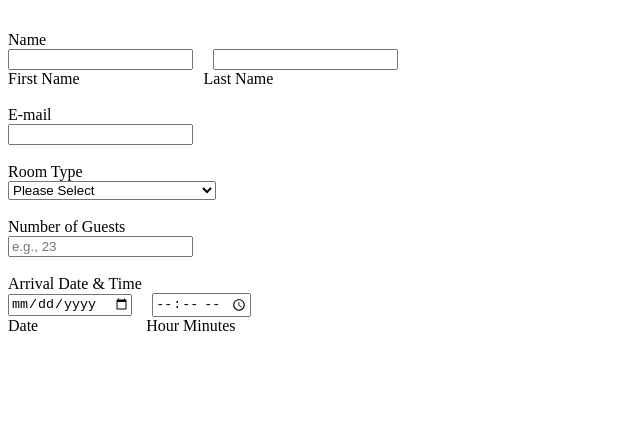
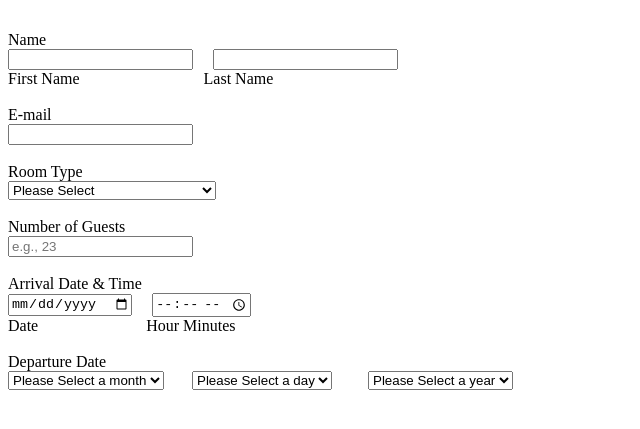
Before and after one commit to vaishnavishahakar/Hotel-Booking-Assignment-7, a plain HTML site: page index.html in a window 1280 px wide. Shown: the part 263-692 px from the top of the page, without its empty margins (0-640 px from the left). Drawn offline with Linux system fonts and the light colour scheme.

Commit message:
created dropdowns

```diff
--- a/index.html
+++ b/index.html
@@ -45,6 +45,112 @@
         &nbsp; &nbsp;
         <label for="time">Hour Minutes </label> <br><br>
 
+        <label for="departuredate">Departure Date</label><br>
+        <select name="month" id="month" required>
+            <option value="Please Select a month">Please Select a month</option>
+            <option value="January">January</option>
+            <option value="February">February</option>
+            <option value="March">March</option>
+            <option value="April">April</option>
+            <option value="May">May</option>
+            <option value="June">June</option>
+            <option value="July">July</option>
+            <option value="August">August</option>
+            <option value="September"> September </option>
+            <option value="October">October</option>
+            <option value="November">November</option>
+            <option value="December">December</option>
+        </select> &nbsp; &nbsp; &nbsp;
+
+        <select name="day" id="day" required>
+            <option value="Please Select a day">Please Select a day</option>
+            <option value="1">1</option>
+            <option value="2">2</option>
+            <option value="3">3</option>
+            <option value="4">4</option>
+            <option value="5">5</option>
+            <option value="6">6</option>
+            <option value="7">7</option>
+            <option value="8">8</option>
+            <option value="9">9</option>
+            <option value="10">10</option>
+            <option value="11">11</option>
+            <option value="12">12</option>
+            <option value="13">13</option>
+            <option value="14">14</option>
+            <option value="15">15</option>
+            <option value="16">16</option>
+            <option value="17">17</option>
+            <option value="18">18</option>
+            <option value="19">19</option>
+            <option value="20">20</option>
+            <option value="21">21</option>
+            <option value="22">22</option>
+            <option value="23">23</option>
+            <option value="24">24</option>
+            <option value="25">25</option>
+            <option value="26">26</option>
+            <option value="27">27</option>
+            <option value="28">28</option>
+            <option value="29">29</option>
+            <option value="30">30</option>
+            <option value="31">31</option>
+        </select> &nbsp; &nbsp; &nbsp; &nbsp;
+
+        <select name="year" id="year" required>
+            <option value="Please Select a year">Please Select a year</option>
+            <option value="2024">2024</option>
+            <option value="2023">2023</option>
+            <option value="2022">2022</option>
+            <option value="2021">2021</option>
+            <option value="2020">2020</option>
+            <option value="2019">2019</option>
+            <option value="2018">2018</option>
+            <option value="2017">2017</option>
+            <option value="2016">2016</option>
+            <option value="2015">2015</option>
+            <option value="2014">2014</option>
+            <option value="2013">2013</option>
+            <option value="2012">2012</option>
+            <option value="2011">2011</option>
+            <option value="2010">2010</option>
+            <option value="2009">2009</option>
+            <option value="2008">2008</option>
+            <option value="2007">2007</option>
+            <option value="2006">2006</option>
+            <option value="2005">2005</option>
+            <option value="2004">2004</option>
+            <option value="2003">2003</option>
+            <option value="2002">2002</option>
+            <option value="2001">2001</option>
+            <option value="2000">2000</option>
+            <option value="1999">1999</option>
+            <option value="1998">1998</option>
+            <option value="1997">1997</option>
+            <option value="1996">1996</option>
+            <option value="1995">1995</option>
+            <option value="1994">1994</option>
+            <option value="1993">1993</option>
+            <option value="1992">1992</option>
+            <option value="1991">1991</option>
+            <option value="1990">1990</option>
+            <option value="1989">1989</option>
+            <option value="1988">1988</option>
+            <option value="1987">1987</option>
+            <option value="1986">1986</option>
+            <option value="1985">1985</option>
+            <option value="1984">1984</option>
+            <option value="1983">1983</option>
+            <option value="1982">1982</option>
+            <option value="1981">1981</option>
+            <option value="1980">1980</option>
+            <option value="1979">1979</option>
+            <option value="1978">1978</option>
+            <option value="1977">1977</option>
+            <option value="1976">1976</option>
+        </select><br><br>
+
+
     </form>
 </body>
 
```
